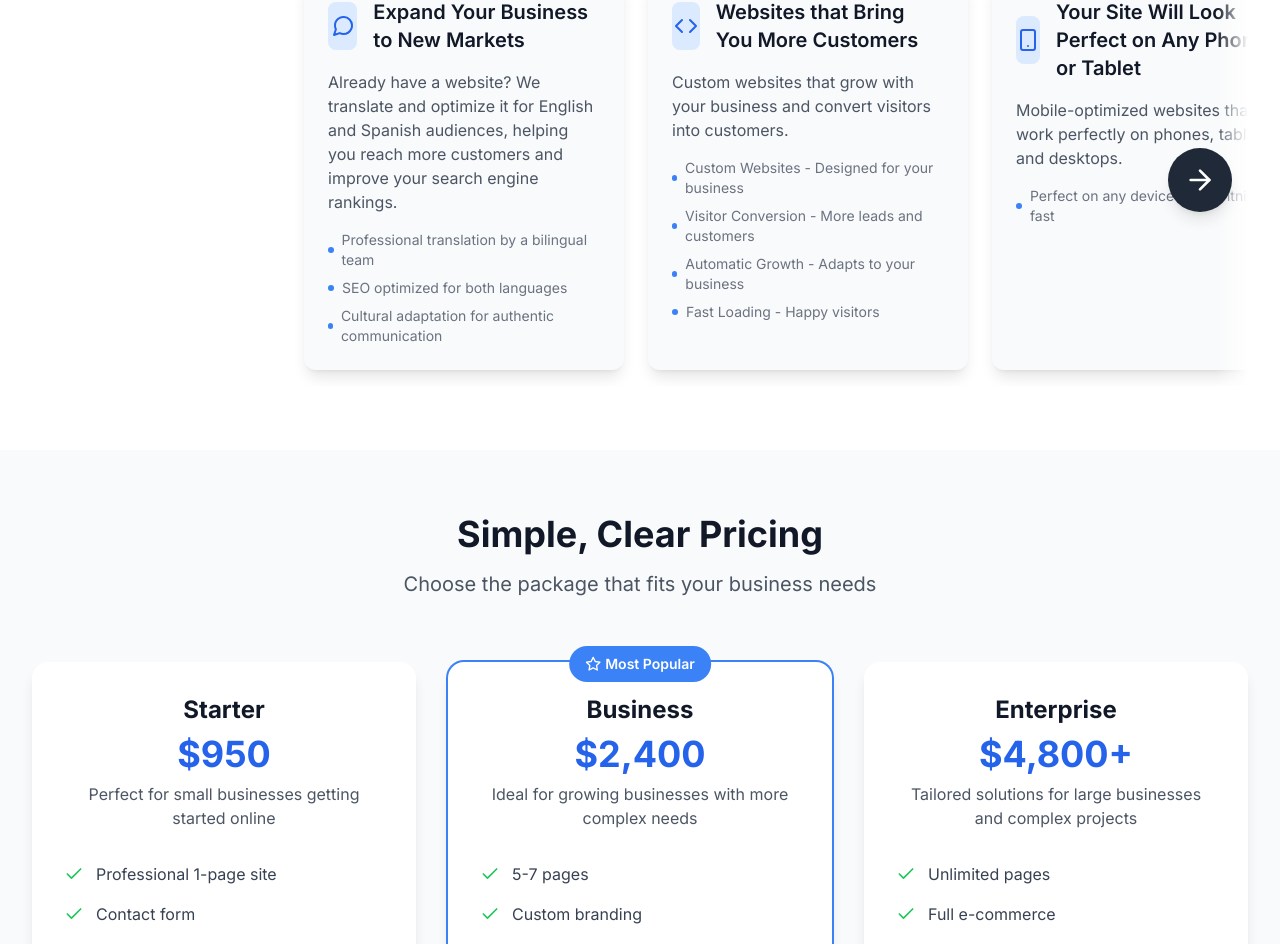
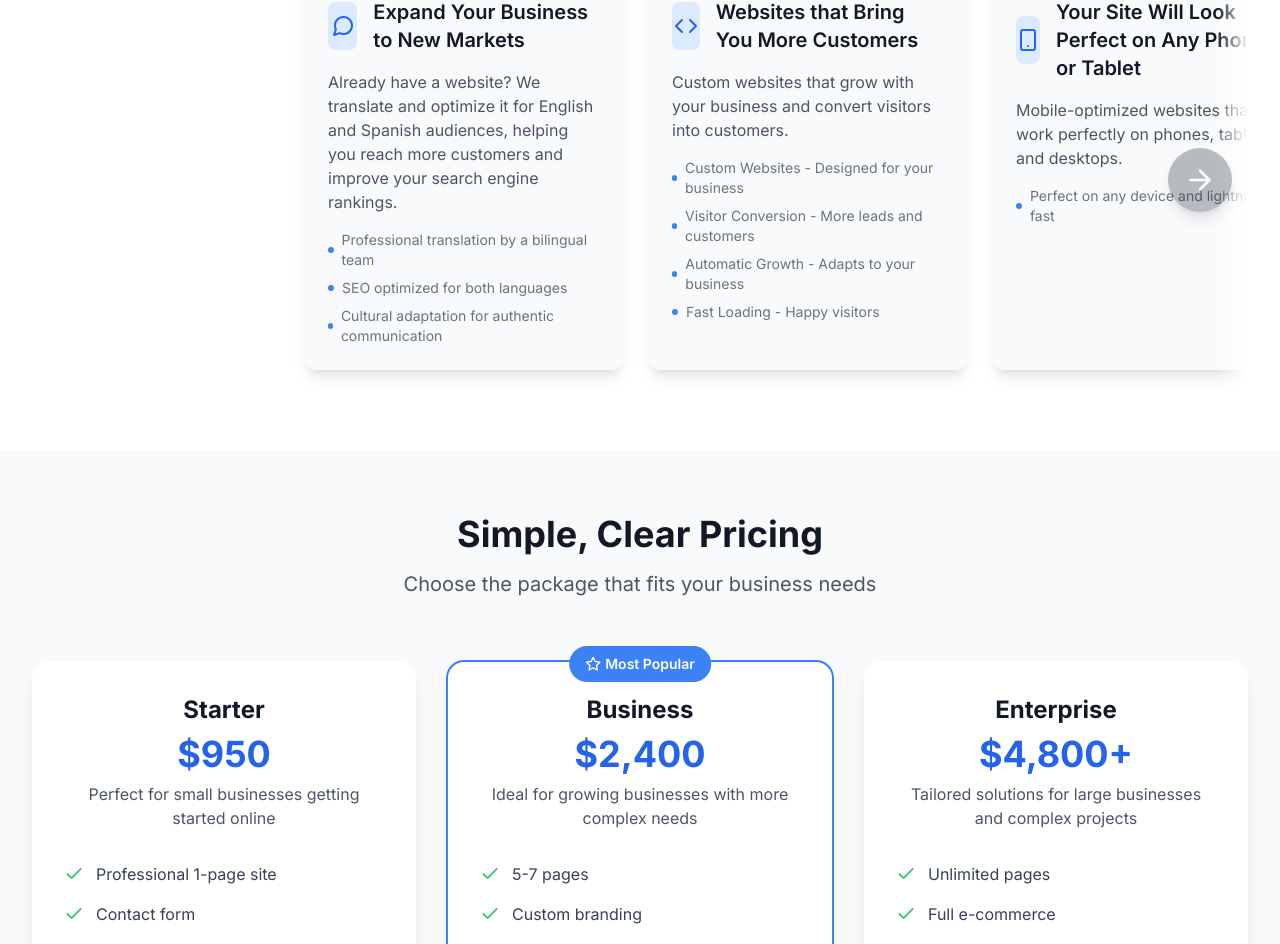
Before and after one commit to IberiaTech-Solutions/iberiatech, a Next.js app: page / in a window 1280 px wide. Shown: the part 1138-2082 px from the top of the page. Built offline with nearby package versions, Linux system fonts and the light colour scheme.

Commit message:
Make service navigation arrows more transparent
- Reduced arrow button opacity from 60% to 30% (/60 to /30)
- Improves text readability behind navigation arrows
- Maintains functionality while being less visually intrusive

```diff
--- a/components/ServicesSection.tsx
+++ b/components/ServicesSection.tsx
@@ -127,7 +127,7 @@ export default function ServicesSection() {
         {canScrollLeft && (
           <button
             onClick={() => scroll('left')}
-            className="absolute left-0 top-1/2 -translate-y-1/2 z-20 w-16 h-16 bg-gray-800 dark:bg-gray-200 rounded-full shadow-lg hover:shadow-xl transition-all duration-200 ml-4 flex items-center justify-center"
+            className="absolute left-0 top-1/2 -translate-y-1/2 z-20 w-16 h-16 bg-gray-800/30 dark:bg-gray-200/30 rounded-full shadow-lg hover:shadow-xl transition-all duration-200 ml-4 flex items-center justify-center"
             aria-label="Scroll left"
           >
             <FiArrowLeft className="w-8 h-8 text-white dark:text-gray-800" />
@@ -136,7 +136,7 @@ export default function ServicesSection() {
         <button
           onClick={() => scroll('right')}
           disabled={!canScrollRight}
-          className="absolute right-0 top-1/2 -translate-y-1/2 z-20 w-16 h-16 bg-gray-800 dark:bg-gray-200 rounded-full shadow-lg hover:shadow-xl transition-all duration-200 disabled:opacity-50 disabled:cursor-not-allowed mr-4 flex items-center justify-center"
+          className="absolute right-0 top-1/2 -translate-y-1/2 z-20 w-16 h-16 bg-gray-800/30 dark:bg-gray-200/30 rounded-full shadow-lg hover:shadow-xl transition-all duration-200 disabled:opacity-50 disabled:cursor-not-allowed mr-4 flex items-center justify-center"
           aria-label="Scroll right"
         >
           <FiArrowRight className="w-8 h-8 text-white dark:text-gray-800" />
```
